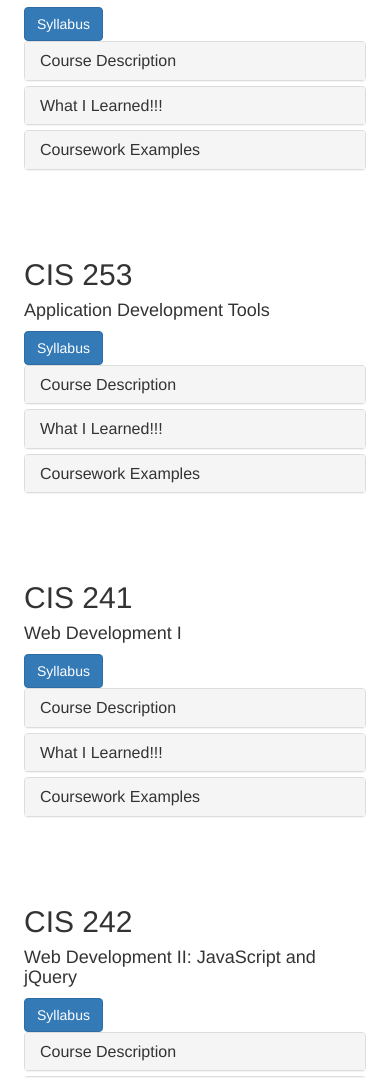
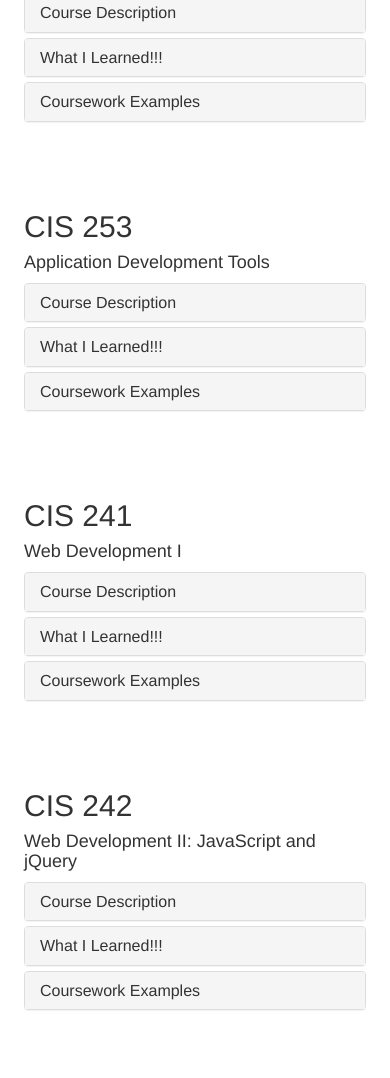
Before and after one commit to mhadji/cs116, a plain HTML site: page course.html in a window 390 px wide. Shown: the part 623-1701 px from the top of the page. Drawn offline with Linux system fonts and the light colour scheme.

Commit message:
new courses

```diff
--- a/course.html
+++ b/course.html
@@ -94,7 +94,7 @@
         <h2>ART 225</h2>
         <h4>Introduction to Graphic Design</h4>
         <!--Syllabus-->
-        <button type="button" class="btn btn-primary " data-toggle="modal" data-target="#myModal_ART225">Syllabus</button>
+        <!--<!--        <button type="button" class="btn btn-primary " data-toggle="modal"  data-target="#myModal_ART225">Syllabus</button> -->-->
         <!-- Modal -->
         <div id="myModal_ART225" class="modal fade" role="dialog">
           <div class="modal-dialog">
@@ -196,7 +196,7 @@
         <h2>CS 141</h2>
         <h4>Computer Science I Java</h4>
         <!--Syllabus-->
-        <button type="button" class="btn btn-primary " data-toggle="modal" data-target="#myModal_CIS141">Syllabus</button>
+        <!--        <button type="button" class="btn btn-primary " data-toggle="modal"  data-target="#myModal_CIS141">Syllabus</button> -->
         <!-- Modal -->
         <div id="myModal_CIS141" class="modal fade" role="dialog">
           <div class="modal-dialog">
@@ -295,7 +295,7 @@
         <h2>CIS 253</h2>
         <h4> Application Development Tools</h4>
         <!--Syllabus-->
-        <button type="button" class="btn btn-primary " data-toggle="modal" data-target="#myModal_CIS253">Syllabus</button>
+        <!--        <button type="button" class="btn btn-primary " data-toggle="modal"  data-target="#myModal_CIS253">Syllabus</button> -->
         <!-- Modal -->
         <div id="myModal_CIS253" class="modal fade" role="dialog">
           <div class="modal-dialog">
@@ -391,7 +391,7 @@
         <h2>CIS 241</h2>
         <h4>Web Development I</h4>
         <!--Syllabus-->
-        <button type="button" class="btn btn-primary " data-toggle="modal" data-target="#myModal_CIS241">Syllabus</button>
+        <!--        <button type="button" class="btn btn-primary " data-toggle="modal"  data-target="#myModal_CIS241">Syllabus</button> -->
         <!-- Modal -->
         <div id="myModal_CIS241" class="modal fade" role="dialog">
           <div class="modal-dialog">
@@ -491,7 +491,7 @@
         <h2>CIS 242</h2>
         <h4>Web Development II: JavaScript and jQuery</h4>
         <!--Syllabus-->
-        <button type="button" class="btn btn-primary " data-toggle="modal" data-target="#myModal_CIS242">Syllabus</button>
+        <!--        <button type="button" class="btn btn-primary " data-toggle="modal"  data-target="#myModal_CIS242">Syllabus</button> -->
         <!-- Modal -->
         <div id="myModal_CIS242" class="modal fade" role="dialog">
           <div class="modal-dialog">
@@ -592,7 +592,7 @@
         <h2>CIS 243</h2>
         <h4>Web Development III: Introduction to PHP</h4>
         <!--Syllabus-->
-        <button type="button" class="btn btn-primary " data-toggle="modal" data-target="#myModal_CIS243">Syllabus</button>
+        <!--        <button type="button" class="btn btn-primary " data-toggle="modal"  data-target="#myModal_CIS243">Syllabus</button> -->
         <!-- Modal -->
         <div id="myModal_CIS243" class="modal fade" role="dialog">
           <div class="modal-dialog">
@@ -696,7 +696,7 @@
         <h2>CIS 244</h2>
         <h4>Web Development IV: Introduction to Joomla! and SEO</h4>
         <!--Syllabus-->
-        <button type="button" class="btn btn-primary " data-toggle="modal" data-target="#myModal_CIS244">Syllabus</button>
+        <!--        <button type="button" class="btn btn-primary " data-toggle="modal"  data-target="#myModal_CIS244">Syllabus</button> -->
         <!-- Modal -->
         <div id="myModal_CIS244" class="modal fade" role="dialog">
           <div class="modal-dialog">
@@ -792,7 +792,7 @@
         <h2>CIS 245</h2>
         <h4>Web Development V: Introduction to Cascading Style Sheets</h4>
         <!--Syllabus-->
-        <button type="button" class="btn btn-primary " data-toggle="modal" data-target="#myModal_CIS245">Syllabus</button>
+        <!--        <button type="button" class="btn btn-primary " data-toggle="modal"  data-target="#myModal_CIS245">Syllabus</button> -->
         <!-- Modal -->
         <div id="myModal_CIS245" class="modal fade" role="dialog">
           <div class="modal-dialog">
@@ -895,7 +895,7 @@
         <h2>CIS 246</h2>
         <h4>Web Development VI JavaScript Frameworks and Cloud Computing</h4>
         <!--Syllabus-->
-        <button type="button" class="btn btn-primary " data-toggle="modal" data-target="#myModal_cis246">Syllabus</button>
+        <!--        <button type="button" class="btn btn-primary " data-toggle="modal"  data-target="#myModal_cis246">Syllabus</button> -->
         <!-- Modal -->
         <div id="myModal_cis246" class="modal fade" role="dialog">
           <div class="modal-dialog">
@@ -1000,7 +1000,7 @@
         <h2>MGMT 270</h2>
         <h4>Project Management I: Project Scope and Requirements</h4>
         <!--Syllabus-->
-        <button type="button" class="btn btn-primary " data-toggle="modal" data-target="#myModal_MGMT270">Syllabus</button>
+        <!-- <button type="button" class="btn btn-primary " data-toggle="modal"  data-target="#myModal_MGMT270">Syllabus</button> -->
         <!-- Modal -->
         <div id="myModal_MGMT270" class="modal fade" role="dialog">
           <div class="modal-dialog">
```
